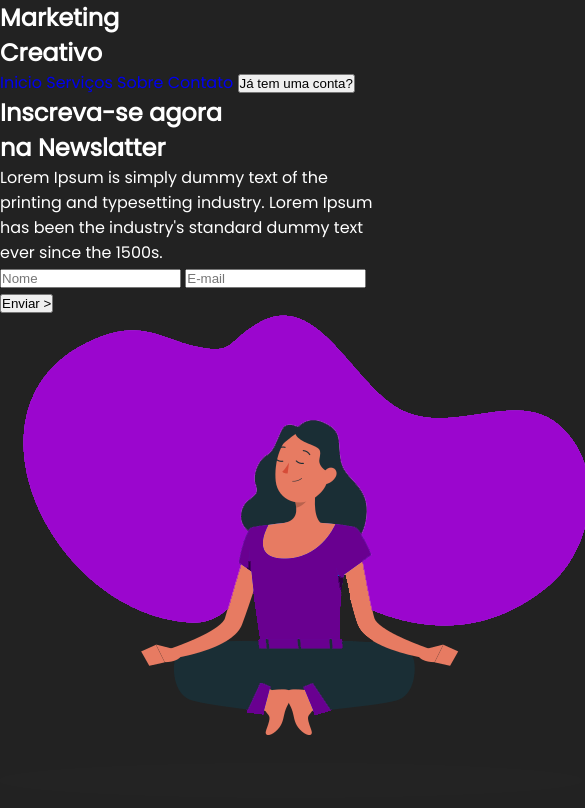
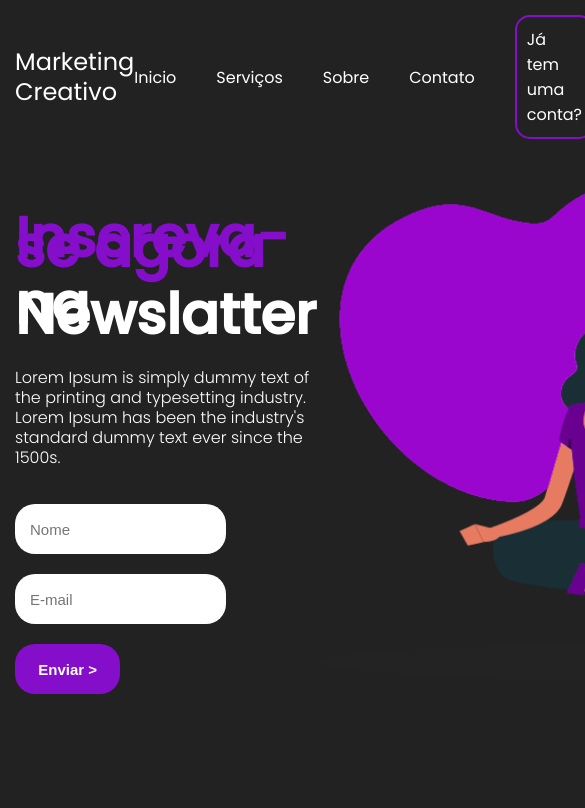
Before and after one commit to RuanCarlossl/MarketCreative, a plain HTML site: page index.html in a window 390 px wide. Shown: the top 808 px of the page, 585 px wide, since content can reach past the window. Drawn offline with Linux system fonts and the light colour scheme.

Commit message:
Finalizado sem Responsividade

```diff
--- a/index.html
+++ b/index.html
@@ -13,17 +13,17 @@
             <h1>Marketing</h1>
             <h1>Creativo</h1>
         </section>
-            <section>
-                <a href="#">Inicio</a>
-                <a href="#">Serviços</a>
-                <a href="#">Sobre</a>
-                <a href="#">Contato</a>
-                <button>Já tem uma conta?</button>
-            </section>
+        <section class="links">
+            <a href="#">Inicio</a>
+            <a href="#">Serviços</a>
+            <a href="#">Sobre</a>
+            <a href="#">Contato</a>
+            <a href="#" class="inscreva-se-btn">Já tem uma conta?</a>
+        </section>
     </header>
     <main>
         <aside>
-            <h2>Inscreva-se agora</h2>
+            <h2><span>Inscreva-se agora</span></h2>
             <h2>na Newslatter</h2>
             <p>Lorem Ipsum is simply dummy text of the printing and typesetting industry. Lorem Ipsum has been the industry's standard dummy text ever since the 1500s.</p>
                 <form>
--- a/styles/index.css
+++ b/styles/index.css
@@ -1,13 +1,105 @@
-* {
-    margin: 0;
-    padding: 0;
-    box-sizing: border-box;
+body {
+    background-color: rgb(34, 34, 34);
+    color: white;
+    font-family: poppinsregular;
+    max-width: 1200px;
+    margin: 0 auto;
+    padding: 15px;
+}
+
+header {
+    display: flex;
+    flex-direction: row;
+    justify-content: space-between;
+    align-items: center;
+}
+
+.titulo {
+    flex-direction: column;
+    line-height: 10px;
+}
+
+.links {
+    display: flex;
+    flex-direction: row;
+    align-items: center;
+    gap: 40px;
+}
+
+.inscreva-se-btn {
+    border: 2px solid rgba(132, 14, 201);
+    padding: 10px;
+    border-radius: 15px;
+}
+
+.inscreva-se-btn:hover {
+    background-color: rgba(132, 14, 201);
+    color: white;
+}
+
+a {
+    color: white;
     text-decoration: none;
 }
 
-body {
-    font-size: 100%;
-    background-color: rgb(34, 34, 34);
+a:hover {
+    color: rgba(132, 14, 201);
+    transition: 0.3s all;
+}
+
+h1 {
+    font-weight: 200;
+}
+
+main {
+    display: flex;
+    flex-direction: row;
+    margin-top: 50px;
+}
+
+h2 {
+    font-size: 56px;
+    line-height: 10px;
+    font-family: poppinsmedium;
+}
+
+span {
+    color: rgba(132, 14, 201);
+}
+
+img {
+    width: 600px;
+}
+
+p {
+    line-height: 20px;
+    max-width: 500px;
+    font-family: poppinslight;
+}
+
+form {
+    display: flex;
+    flex-direction: column;
+    width: 70%;
+}
+
+form [type="submit"] {
+    height: 50px;
+    width: 50%;
+    background-color: rgba(132, 14, 201);
     color: white;
-    font-family: poppinsregular;
+    font-weight: bold;
 }
+
+form [type="submit"]:hover {
+    cursor: pointer;
+}
+
+input {
+    margin-top: 20px;
+    height: 20px;
+    padding: 15px;
+    border-radius: 20px;
+    border: none;
+    font-size: 15px;
+}
```
